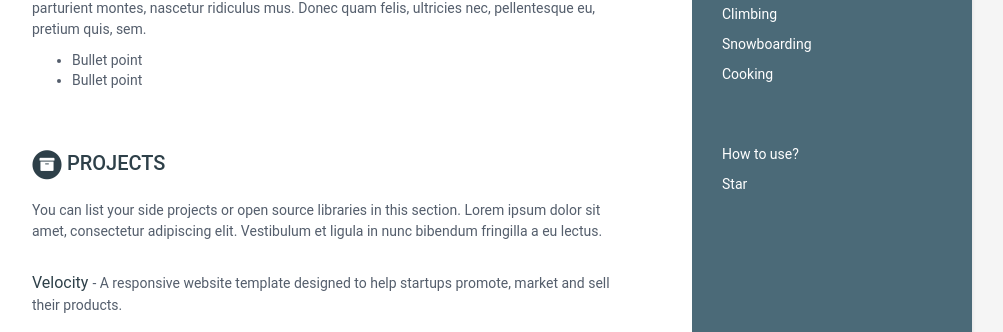
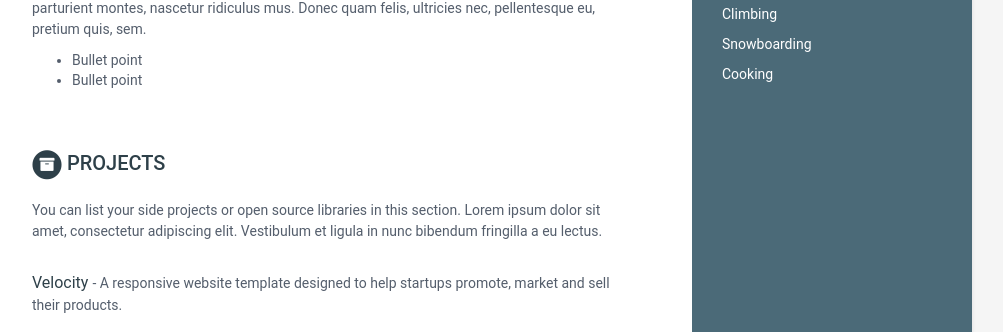
Before and after one commit to matrixzj/resume, a Jekyll site: the page built from index.html, in a window 1280 px wide. Shown: the part 949-1281 px from the top of the page, without its empty margins (168-1171 px from the left). Built offline with Jekyll 4.4.1, drawn with Linux system fonts in a browser that asks for light colours.

Commit message:
There are 1 files have been modified at 2019-06-14 18:26:32 . 	-rw-r--r-- 1 jzou ops 120 Jun 14 18:26 _includes/about.html No files have been added. No files have been deleted. No file type has been changed.

```diff
--- a/_includes/about.html
+++ b/_includes/about.html
@@ -1,7 +1,4 @@
 <div class="remove-container container-block">
   <ul class="list-unstyled interests-list">
-    <li><a target="_blank" href="https://www.youtube.com/watch?v=Jnmj1dXDbNk">How to use?</a></li>
-     <li><a class="github-button" href="https://github.com/sharu725/online-cv" data-icon="octicon-star" data-show-count="true" aria-label="Star sharu725/online-cv on GitHub">Star</a>
-     <script async defer src="https://buttons.github.io/buttons.js"></script>
   </ul>
 </div><!--//About-->
```
